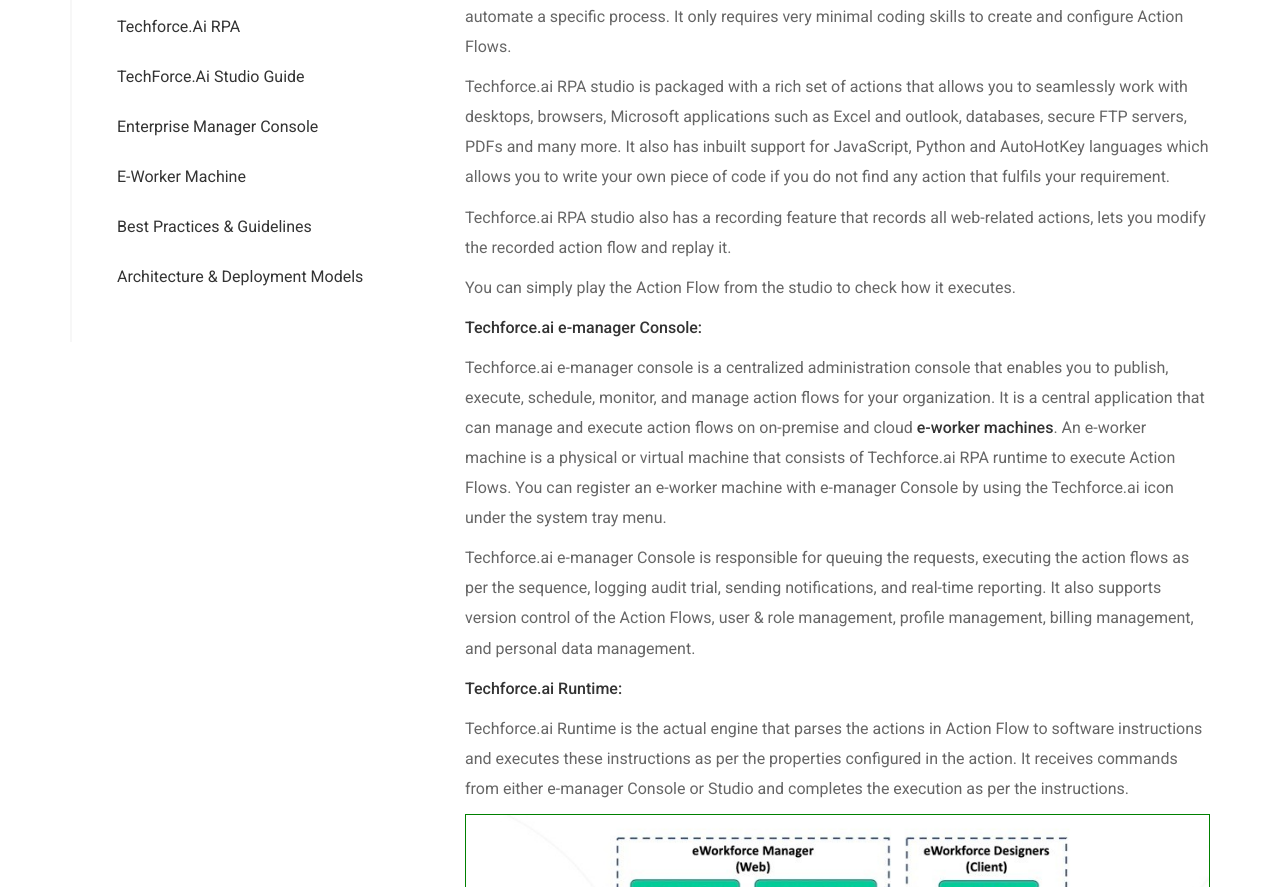
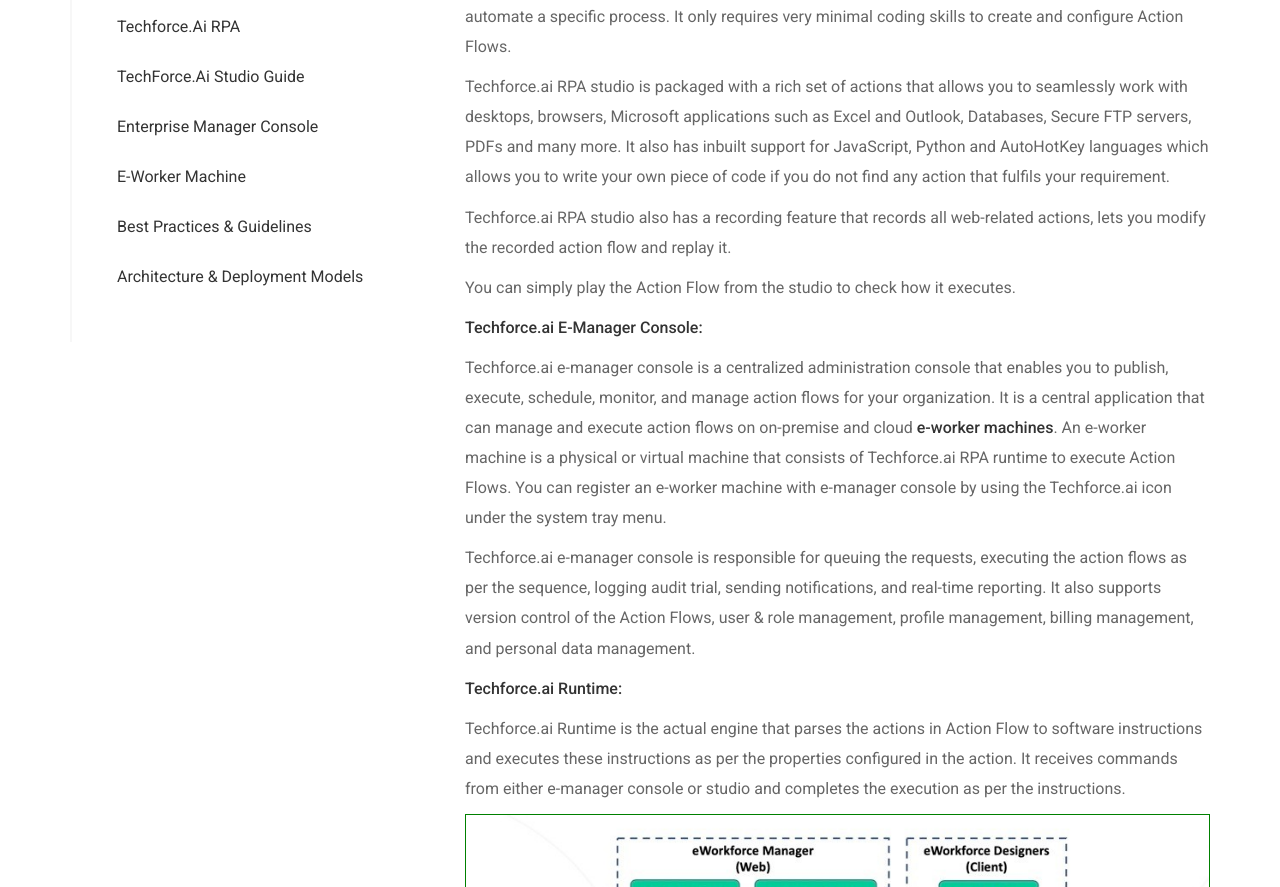
Before and after one commit to digitamizers/Documentation, a Jekyll site: the page built from index.md, in a window 1280 px wide and 1400 px high, scrolled down 6505 px. Shown: the part 183-1070 px from the top of the window. Built offline with Jekyll 4.4.1, drawn with Linux system fonts in a browser that asks for light colours; some of the changed text lies outside the part shown.

Commit message:
etywguwe

```diff
--- a/_layouts/default.html
+++ b/_layouts/default.html
@@ -913,16 +913,16 @@
 
                               <h5>Techforce.ai RPA components:</h5>
                               <p><strong>Thechforce.ai RPA Studio:</strong>Techforce.ai RPA studio is an integrated development environment that helps business users and developers to create automation<strong> Action Flows </strong> by drag and drop <strong>actions</strong> from the <strong>action library</strong>. An Action is a piece of software program that performs a pre-defined task.  Action Library consists of many such actions. An Action Flow consists of a series of actions configured in a stage to automate a specific process.  It only requires very minimal coding skills to create and configure Action Flows.</p>
-                              <p>Techforce.ai RPA studio is packaged with a rich set of actions that allows you to seamlessly work with desktops, browsers, Microsoft applications such as Excel and outlook, databases, secure FTP servers, PDFs and many more. It also has inbuilt support for JavaScript, Python and AutoHotKey languages which allows you to write your own piece of code if you do not find any action that fulfils your requirement.</p>
+                              <p>Techforce.ai RPA studio is packaged with a rich set of actions that allows you to seamlessly work with desktops, browsers, Microsoft applications such as Excel and Outlook, Databases, Secure FTP servers, PDFs and many more. It also has inbuilt support for JavaScript, Python and AutoHotKey languages which allows you to write your own piece of code if you do not find any action that fulfils your requirement.</p>
                               <p>Techforce.ai RPA studio also has a recording feature that records all web-related actions, lets you modify the recorded action flow and replay it.</p>
                               <p>You can simply play the Action Flow from the studio to check how it executes.</p>
 
-                              <h5>Techforce.ai e-manager Console:</h5>
-                              <p>Techforce.ai e-manager console is a centralized administration console that enables you to publish, execute, schedule, monitor, and manage action flows for your organization. It is a central application that can manage and execute action flows on on-premise and cloud <strong>e-worker machines</strong>. An e-worker machine is a physical or virtual machine that consists of Techforce.ai RPA runtime to execute Action Flows. You can register an e-worker machine with e-manager Console by using the Techforce.ai icon under the system tray menu.</p>
-                              <p>Techforce.ai e-manager Console is responsible for queuing the requests, executing the action flows as per the sequence, logging audit trial, sending notifications, and real-time reporting. It also supports version control of the Action Flows, user & role management, profile management, billing management, and personal data management.</p>
+                              <h5>Techforce.ai E-Manager Console:</h5>
+                              <p>Techforce.ai e-manager console is a centralized administration console that enables you to publish, execute, schedule, monitor, and manage action flows for your organization. It is a central application that can manage and execute action flows on on-premise and cloud <strong>e-worker machines</strong>. An e-worker machine is a physical or virtual machine that consists of Techforce.ai RPA runtime to execute Action Flows. You can register an e-worker machine with e-manager console by using the Techforce.ai icon under the system tray menu.</p>
+                              <p>Techforce.ai e-manager console is responsible for queuing the requests, executing the action flows as per the sequence, logging audit trial, sending notifications, and real-time reporting. It also supports version control of the Action Flows, user & role management, profile management, billing management, and personal data management.</p>
 
                               <h5>Techforce.ai Runtime:</h5>
-                              <p>Techforce.ai Runtime is the actual engine that parses the actions in Action Flow to software instructions and executes these instructions as per the properties configured in the action. It receives commands from either e-manager Console or Studio and completes the execution as per the instructions.</p>
+                              <p>Techforce.ai Runtime is the actual engine that parses the actions in Action Flow to software instructions and executes these instructions as per the properties configured in the action. It receives commands from either e-manager console or studio and completes the execution as per the instructions.</p>
                               <img src="{{ '/assets/images/doc-img117.jpg' | relative_url }}" alt="image" style="text-align:center;border:1px solid green;margin-top:10px;margin-bottom:10px;">
                             </div>
 
@@ -965,9 +965,9 @@
                              <li><span class="numbers">3.</span> <strong>Storage: </strong>10GB</li>
                              <li><span class="numbers">4.</span> <strong>Others: </strong>Microsoft .Net Framework 4.6(Windows 8.1 and Windows Server 2012 R2: 4.6.1).</li>
                              </ol>
-                             <h5>Download TechForce.ai RPA Studio:</h5>
-                             <p>1. To download the studio, the user must register with the e-manager Console.</p>
-                             <p>2. To get access to the e-manager Console, go to <a  target="_blank" href="https://emcaws.techforce.ai/try/signup?subscriptionId=0">https://emcaws.techforce.ai/try/signup?subscriptionId=0 </a> and submit the details.</p>
+                             <h5>Download TechForce.Ai RPA Studio:</h5>
+                             <p>1. To download the studio, the user must register with the e-manager console.</p>
+                             <p>2. To get access to the e-manager console, go to <a  target="_blank" href="https://emcaws.techforce.ai/try/signup?subscriptionId=0">https://emcaws.techforce.ai/try/signup?subscriptionId=0 </a> and submit the details.</p>
                              <img src="{{ '/assets/images/doc-img112.png' | relative_url }}" alt="image" style="width:400px;text-align:center;border:1px solid green;margin-left:20%;margin-top:10px;margin-bottom:10px;">
                              <p>3. Upon successful registration, you will be redirected to the login page.</p>
                              <img src="{{ '/assets/images/doc-img113.png' | relative_url }}" alt="image" style="width:400px;text-align:center;border:1px solid green;margin-left:20%;margin-top:10px;margin-bottom:10px;">
@@ -1480,7 +1480,7 @@
                             <p>The General Activities pack contains all the basic activities used for creating automation projects. These activities enable the robots to:</p>
                             <ol>
                              <li><span class="numbers">1.</span> Getting the input to robots.</li>
-                             <li><span class="numbers">2.</span> Getting credentials to communicate with the e-manager Console.</li>
+                             <li><span class="numbers">2.</span> Getting credentials to communicate with the e-manager console.</li>
                              <li><span class="numbers">3.</span> Read data from the web.</li>
                              <li><span class="numbers">4.</span> Assigning the values to variables.</li>
                            </ol>
@@ -1538,18 +1538,18 @@
 
                         <div id="GetSecret"  class="page-section">
                           <h5 class="purple"> Get Secret</h5>
-                          <p>Gets a specified secret value from the secret vault of the e-manager Console by using the Asset Name and returns a secret value, which can be Text, Boolean, or Integer.</p>
+                          <p>Gets a specified secret value from the secret vault of the e-manager console by using the Asset Name and returns a secret value, which can be Text, Boolean, or Integer.</p>
                           <h6>Properties Configuration</h6>
                           <ol>
-                            <li><span class="numbers">1.</span><strong> UserName:</strong> User Name of the e-manager Console account.</li>
-                            <li><span class="numbers">2.</span><strong> Password:</strong> Password of the e-manager Console account.</li>
-                            <li><span class="numbers">3.</span><strong> Timeout:</strong> The e-manager Console URL.</li>
+                            <li><span class="numbers">1.</span><strong> UserName:</strong> User Name of the e-manager console account.</li>
+                            <li><span class="numbers">2.</span><strong> Password:</strong> Password of the e-manager console account.</li>
+                            <li><span class="numbers">3.</span><strong> Timeout:</strong> The e-manager console URL.</li>
                           </ol>
-                          <p>After configuration, the user can access the secret vault in e-manager Console by using the given asset name and can store the values in a variable.</p>
-                          <P><strong>Asset Name:</strong> The asset name, created in the e-manager Console to contain the secret value.</p>
+                          <p>After configuration, the user can access the secret vault in e-manager console by using the given asset name and can store the values in a variable.</p>
+                          <P><strong>Asset Name:</strong> The asset name, created in the e-manager console to contain the secret value.</p>
                           <p><strong>Variable to Capture Secret Text:</strong> Enter the variable name created in the variable panel to store the secret vault value.</p>
                           <h6>Note</h6>
-                          <p>Once the user was configured with the e-manager Console, it will not ask to configure again. Directly the activity shows asset name and variable field.</p>
+                          <p>Once the user was configured with the e-manager console, it will not ask to configure again. Directly the activity shows asset name and variable field.</p>
                         </div>
 
                         <div id="GetCredentials"  class="page-section">
@@ -1557,13 +1557,13 @@
                           <p>Gets a specified credential by using the provided Asset Name and returns a user name and a secure password.</p>
                           <h5>Properties Configuration</h5>
                           <ol>
-                          <li><span class="numbers">1.</span><strong> UserName:</strong> User Name of the e-manager Console account.</li>
-                          <li><span class="numbers">2.</span><strong> Password:</strong> Password of the e-manager Console account.</li>
-                          <li><span class="numbers">3.</span><strong> eManagr - Console URL:</strong> The e-manager Console URL which needs to be accessed.</li>
-                          <p>After configuration, the secret vault is accessible in e-manager Console by using the given asset name, user name, and password.</p>
-                          <li><span class="numbers">1.</span><strong> Asset Name:</strong> The name of the asset, which was created in the e-manager Console to contain a secret value.</li>
-                          <li><span class="numbers">2.</span><strong> User Name:</strong> Type the variable name here. The username, which is stored in the e-manager Console secret vault will come to this variable automatically.</li>
-                          <li><span class="numbers">3.</span><strong> Password:</strong> Type the variable name here. The password, which is stored in the e-manager Console secret vault will come to this variable automatically.</li>
+                          <li><span class="numbers">1.</span><strong> UserName:</strong> User Name of the e-manager console account.</li>
+                          <li><span class="numbers">2.</span><strong> Password:</strong> Password of the e-manager console account.</li>
+                          <li><span class="numbers">3.</span><strong> E-Manager-Console URL:</strong> The e-manager console URL which needs to be accessed.</li>
+                          <p>After configuration, the secret vault is accessible in e-manager console by using the given asset name, user name, and password.</p>
+                          <li><span class="numbers">1.</span><strong> Asset Name:</strong> The name of the asset, which was created in the e-manager console to contain a secret value.</li>
+                          <li><span class="numbers">2.</span><strong> User Name:</strong> Type the variable name here. The username, which is stored in the e-manager console secret vault will come to this variable automatically.</li>
+                          <li><span class="numbers">3.</span><strong> Password:</strong> Type the variable name here. The password, which is stored in the e-manager console secret vault will come to this variable automatically.</li>
                         </ol>
                         </div>
 
@@ -1681,7 +1681,7 @@
                           <h5 class="purple"> Hover</h5>
                           <p>Places the mouse cursor at a particular place wherever selected.</p>
                            <p>Properties</p>
-                             <p>HOVER Action has three different types of Selectors:</p>
+                             <p>Hover Action has three different types of Selectors:</p>
                            <ol>
                             <li><span class="numbers">1.</span><strong> Html Selector:</strong> HTML selector is nothing but the element XPath.</li>
                             <li><span class="numbers">2.</span><strong> Image Selector:</strong> Image selector is nothing but the Image as an indicator.</li>
@@ -1789,7 +1789,7 @@
                         <h6>Properties</h6>
                         <p><span class="numbers">1.<strong> Full Path:</strong> Enter the full path of the Excel spreadsheet. This option is shown only when taking the Delete Row action directly. If dragged into the open spreadsheet activity, it will not ask the path, and no need to mention the path.</p>
                         <p><span class="numbers">2.<strong> Sheet Name: </strong>Enter the name of the sheet containing the Row that needs to be deleted. Only String variables and strings are supported (Example: Sheet1).</p>
-                        <p><span class="numbers">3. Enter the exact number of the row to be deleted. Only String variables and number values are supported.</p>
+                        <p><span class="numbers">3.<strong> Row Number: </strong>Enter the exact number of the row to be deleted. Only String variables and number values are supported.</p>
                       </div>
 
                       <div id="GetCell"  class="page-section">
@@ -2343,13 +2343,13 @@
 
 
                           <div id="Enterprise-managerconsole"  class="page-section">
-                              <h3><span class="numbers">4.</span> Enterprise Manager console</h3>
+                              <h3><span class="numbers">4.</span> Enterprise Manager Console</h3>
                           </div>
 
                             <div id="Registerwith"  class="page-section">
-                              <h4 class="skyBlue"> Register with e-manager console</h4>
-
-                              <p>1. To get access to the e-manager Console, goto <a  target="_blank" href="https://emcaws.techforce.ai/try/signup?subscriptionId=0">https://emcaws.techforce.ai/try/signup?subscriptionId=0 </a> and submit the details.</p>
+                              <h4 class="skyBlue"> Register with E-Manager Console</h4>
+
+                              <p>1. To get access to the e-manager console, goto <a  target="_blank" href="https://emcaws.techforce.ai/try/signup?subscriptionId=0">https://emcaws.techforce.ai/try/signup?subscriptionId=0 </a> and submit the details.</p>
                               <img src="{{ '/assets/images/doc-img112.png' | relative_url }}" alt="image" style="width:400px;text-align:center;border:1px solid green;margin-left:20%;margin-top:10px;margin-bottom:10px;">
                               <p style="text-align:center;"><strong>Figure: Details </strong></p>
                               <p><span class="numbers">2.</span> Upon successful registration, you will be redirected to the login page.</p>
@@ -2359,14 +2359,14 @@
                               <p><span class="numbers">3.</span> You will be prompted to verify your email on the first login. Go to your registered email and click on the verification link to complete the email verification process.</p>
                               <img src="{{ '/assets/images/doc-img47.png' | relative_url }}"alt="image" class="topImg" style="width:400px; border: 1px solid green;margin-left:25%;margin-top:10px;margin-bottom:10px;">
                               <p style="text-align:center;"><strong>Figure: Verification Process </strong></p>
-                              <p><span class="numbers">4.</span> Once you're done with the verification process you will be redirected to the e-manager -Console homepage page.</p>
+                              <p><span class="numbers">4.</span> Once you're done with the verification process you will be redirected to the e-manager console homepage page.</p>
 
 
                            </div>
 
                            <div id="Login"  class="page-section">
                              <h4 class="skyBlue"> Login</h4>
-                               <p>1. To Login into e-manager – Console</p>
+                               <p>1. To Login into e-manager console</p>
                                <img src="{{ '/assets/images/doc-img48.png' | relative_url }}"alt="image" class="topImg" style="width:400px; border: 1px solid green;margin-left:25%;margin-top:10px;margin-bottom:10px;">
                                <p style="text-align:center;"><strong>Figure: Login </strong></p>
                                <p>2. Enter the credentials and click on the login button, you can see Action flows, e-worker machines, Queues, Schedules, and Secret Vault in the left menu.</p>
@@ -2619,7 +2619,7 @@
 
                          <div id="TriggeringBots"  class="page-section">
                              <h4 class="purple"><span class="numbers"></span> Triggering Action Flows</h4>
-                             <p><span class="numbers">1.</span>	To trigger an action flow, log in to TechForce.ai e-manager Console and go to the Action Flows screen. </p>
+                             <p><span class="numbers">1.</span>	To trigger an action flow, log in to TechForce.ai e-manager console and go to the Action Flows screen. </p>
                              <p><span class="numbers">2.</span> The	Action Flows page lists the action flows that are published to the e-manager console.</p>
                              <p><span class="numbers">3.</span>	To publish an action flow to the e-manager console, first zip the action flow folder. Click on the UPLOAD button on the top right corner of the page, browse the zip file, and click the UPLOAD button. The action flow will be uploaded.</p>
                              <p><span class="numbers">4.</span> After uploading, execute the flow by clicking on the PLAY button.</p>
```
Also changed, not shown: other parts of _layouts/default.html (+1 -1 lines).
